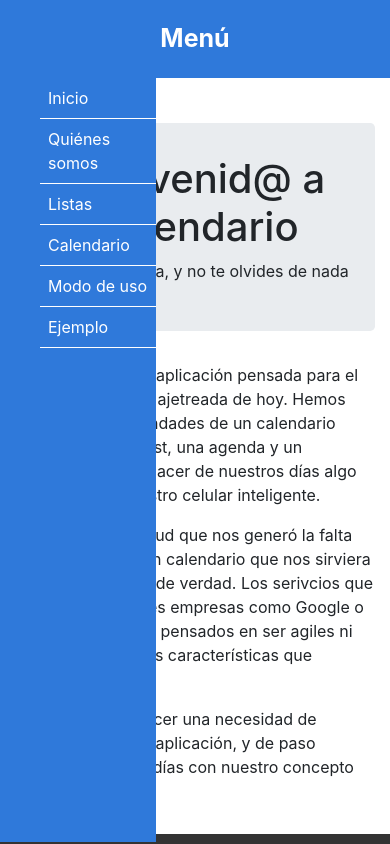
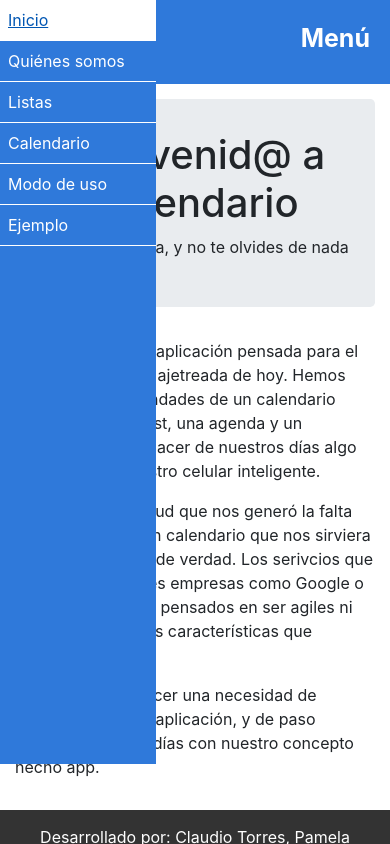
Before and after one commit to ClaudioRowe/EvalFinal28M3, a plain HTML site: page index.html in a window 390 px wide. Both pictures are taken after a click on the element "Menú". Drawn offline with nearby package versions, Linux system fonts and the light colour scheme.

Commit message:
Agregadas imágenes a lista-uso, arreglado el menú principal

```diff
--- a/css/style.css
+++ b/css/style.css
@@ -29,19 +29,29 @@ header {
 
 header nav {
     background: #2f79da;
-    z-index: 1000;
     max-width: 1000px;
     width: 100%;
     margin: auto;
-    overflow: hidden !important;
-}
-
-header nav ul {
+    overflow: hidden;
     display: flex;
     flex-wrap: wrap;
     justify-content: center;
+}
+
+.nav-list {
+    display: flex;
+    flex-wrap: wrap;
+    justify-content: center;
+    z-index: 1000;
+    background: #2f79da;
     list-style: none;
     margin: 0;
+    padding: 0;
+}
+
+.login {
+    margin: 0;
+    padding: 0;
 }
 
 header nav ul li {
@@ -306,13 +316,25 @@ footer p {
     float: left;
 }
 
+
+/* Media queries - Barra de navegación */
+
 @media screen and (max-width: 600px) {
+    header nav {
+        justify-content: flex-start;
+    }
+    .nav-content {
+        background-color: #2f79da;
+        display: flex;
+        flex-direction: row-reverse;
+        justify-content: flex-end;
+    }
     .menu_bar {
         display: block;
-        width: 100%;
         background: #2f79da;
     }
-    .menu_bar .bt-menu {
+    .menu_bar .bt-menu,
+    .login a {
         display: block;
         padding: 20px;
         text-align: center;
@@ -326,26 +348,27 @@ footer p {
         float: right;
         font-size: 40px;
     }
-    header nav {
+    .nav-list {
         width: 40%;
         height: calc(100% - 80px);
         position: fixed;
         right: 100%;
         margin: 0;
-    }
-    header nav ul {
         display: block;
     }
-    header nav ul li {
+    .nav-list li {
         display: block;
         border-bottom: 1px solid #ffffff;
     }
-    header nav ul li a {
+    .nav-list li a {
         display: block;
     }
     .custom-fluid-width {
         width: 45%;
     }
+    .login li:hover {
+        background-color: #2f79da;
+    }
     #formaLogin {
         width: 41vw;
     }
--- a/index.html
+++ b/index.html
@@ -21,12 +21,12 @@
         <div class="wrapper">
 
             <header>
-
+                <div class="nav-content">
                     <div class="menu_bar">
                         <a href="#" class="bt-menu">Menú</a>
                     </div>
                     <nav>
-                    <ul>
+                        <ul class="nav-list">
                             <li><a href="/"><span ></span>Inicio</a></li>
                             <li><a href="quienes-somos.html"><span ></span>Quiénes somos</a></li>
                             <li><a href="lista.html"><span ></span>Listas</a></li>
@@ -34,8 +34,13 @@
                             <li><a href="#"><span ></span>Modo de uso</a></li>
                             <li><a href="#"><span ></span>Ejemplo</a></li>
                         </ul>
+                        <ul class="login">
+                            <li><a href="#" id="sld3">Login</a></li>
+                        </ul>
+
                     </nav>
-                <button id="sld3">Conectarse</button>
+                </div>
+
             </header>
 
             <main class="container-fluid">
--- a/js/main.js
+++ b/js/main.js
@@ -14,13 +14,13 @@ $(document).ready(function() {
     function main() {
         $('.menu_bar').click(function() {
             if (contador == 1) {
-                $('nav').animate({
+                $('.nav-list').animate({
                     left: '0'
                 });
                 contador = 0;
             } else {
                 contador = 1;
-                $('nav').animate({
+                $('.nav-list').animate({
                     left: '-100%'
                 });
             }
```
Also changed, not shown: lista-uso.html (+6 -6 lines), img/Calendario 1.png (renamed from Calendario 1.png), img/Calendario 2.png (renamed from Calendario 2.png), img/Calendario 3.png (renamed from Calendario 3.png), img/gray.jpg (deleted), img/uso-listas-01.png (added), img/uso-listas-02.png (added), img/uso-listas-03.png (added), img/uso-listas-04.png (added). Lines whose indentation alone changed are shown as unchanged.
